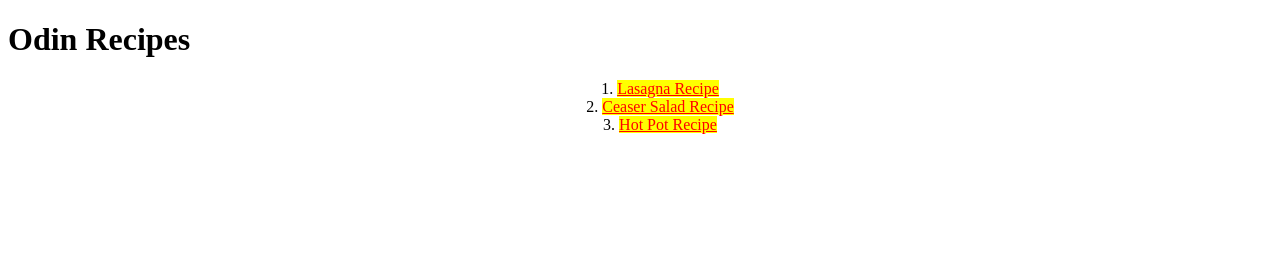
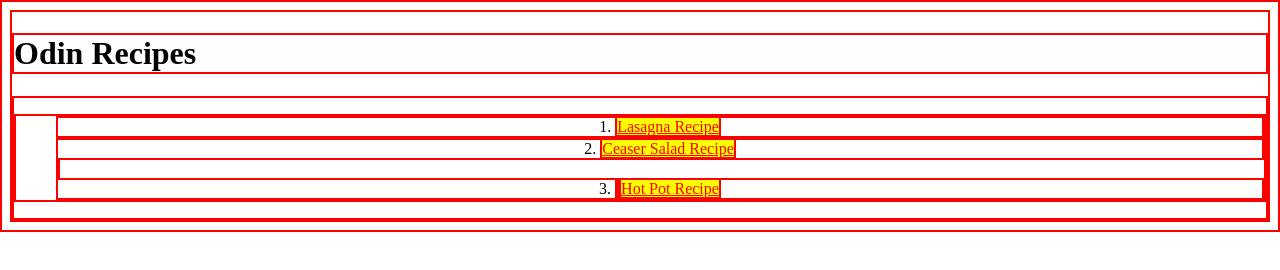
Before and after one commit to GiangoFett/odin-recipes, a plain HTML site: page index.html in a window 1280 px wide. Drawn offline with Linux system fonts and the light colour scheme.

Commit message:
TESTING BOX METHOD

```diff
--- a/style.css
+++ b/style.css
@@ -9,3 +9,10 @@
     text-align: center;
     list-style-position: inside;
 }
+
+
+/* TEST BOX METHOD */
+
+* {
+    border: 2px solid red;
+}
```
